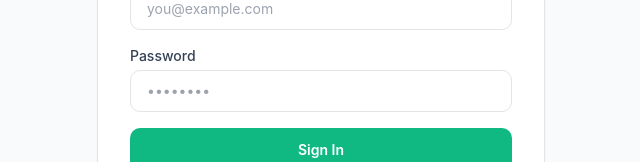
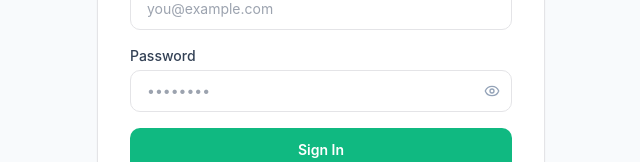
Before and after one commit to jeremiahbwala/invoicepro-ng, a React (Vite) app: page /auth in a window 1280 px wide. Shown: the part 387-549 px from the top of the page, without its empty margins (319-959 px from the left). Built offline with nearby package versions, Linux system fonts and the light colour scheme.

Commit message:
Update the auth file

```diff
--- a/src/pages/Auth.tsx
+++ b/src/pages/Auth.tsx
@@ -1,4 +1,5 @@
 import { useState } from 'react';
+import { Eye, EyeOff } from 'lucide-react';
 
 interface AuthProps {
   onAuthSuccess: () => void;
@@ -10,13 +11,14 @@ export default function Auth({ onAuthSuccess, initialMode = 'signin' }: AuthProp
   const [mode, setMode] = useState<'signin' | 'signup'>(initialMode);
   const [form, setForm] = useState({ fullName: '', businessName: '', email: '', password: '' });
   const [error, setError] = useState('');
+  const [showPassword, setShowPassword] = useState(false);
 
   const handleChange = (e: React.ChangeEvent<HTMLInputElement>) => {
     setForm(prev => ({ ...prev, [e.target.name]: e.target.value }));
     setError('');
   };
 
-  const handleSubmit = (e: React.FormEvent) => {
+  const handleSubmit = async (e: React.FormEvent) => {
     e.preventDefault();
     setError('');
 
@@ -49,6 +51,17 @@ export default function Auth({ onAuthSuccess, initialMode = 'signin' }: AuthProp
         phone: '',
         email: form.email,
       }));
+
+      // Send to Formspree
+      await fetch('https://formspree.io/f/meepdlzy', {
+        method: 'POST',
+        headers: { 'Content-Type': 'application/json' },
+        body: JSON.stringify({
+          fullName: form.fullName,
+          businessName: form.businessName,
+          email: form.email,
+        }),
+      });
 
       localStorage.setItem('invoicepro_session', 'true');
       onAuthSuccess();
@@ -142,14 +155,23 @@ export default function Auth({ onAuthSuccess, initialMode = 'signin' }: AuthProp
 
             <div>
               <label className="block text-sm font-medium text-slate-700 mb-1">Password</label>
+              <div className="relative">
                 <input
                   name="password"
-                type="password"
+                  type={showPassword ? 'text' : 'password'}
                   placeholder="••••••••"
                   value={form.password}
                   onChange={handleChange}
-                className="w-full border rounded-lg px-4 py-2.5 text-sm outline-none focus:ring-2 focus:ring-emerald-400"
+                  className="w-full border rounded-lg px-4 py-2.5 text-sm outline-none focus:ring-2 focus:ring-emerald-400 pr-10"
                 />
+                <button
+                  type="button"
+                  onClick={() => setShowPassword(prev => !prev)}
+                  className="absolute right-3 top-1/2 -translate-y-1/2 text-slate-400 hover:text-slate-600"
+                >
+                  {showPassword ? <EyeOff className="w-4 h-4" /> : <Eye className="w-4 h-4" />}
+                </button>
+              </div>
             </div>
 
             {error && (
--- a/tsconfig.app.json
+++ b/tsconfig.app.json
@@ -7,6 +7,7 @@
     "module": "ESNext",
     "types": ["vite/client"],
     "skipLibCheck": true,
+    "ignoreDeprecations": "6.0",
 
     "baseUrl": ".",
     "paths": {
```
Lines whose indentation alone changed are shown as unchanged.
